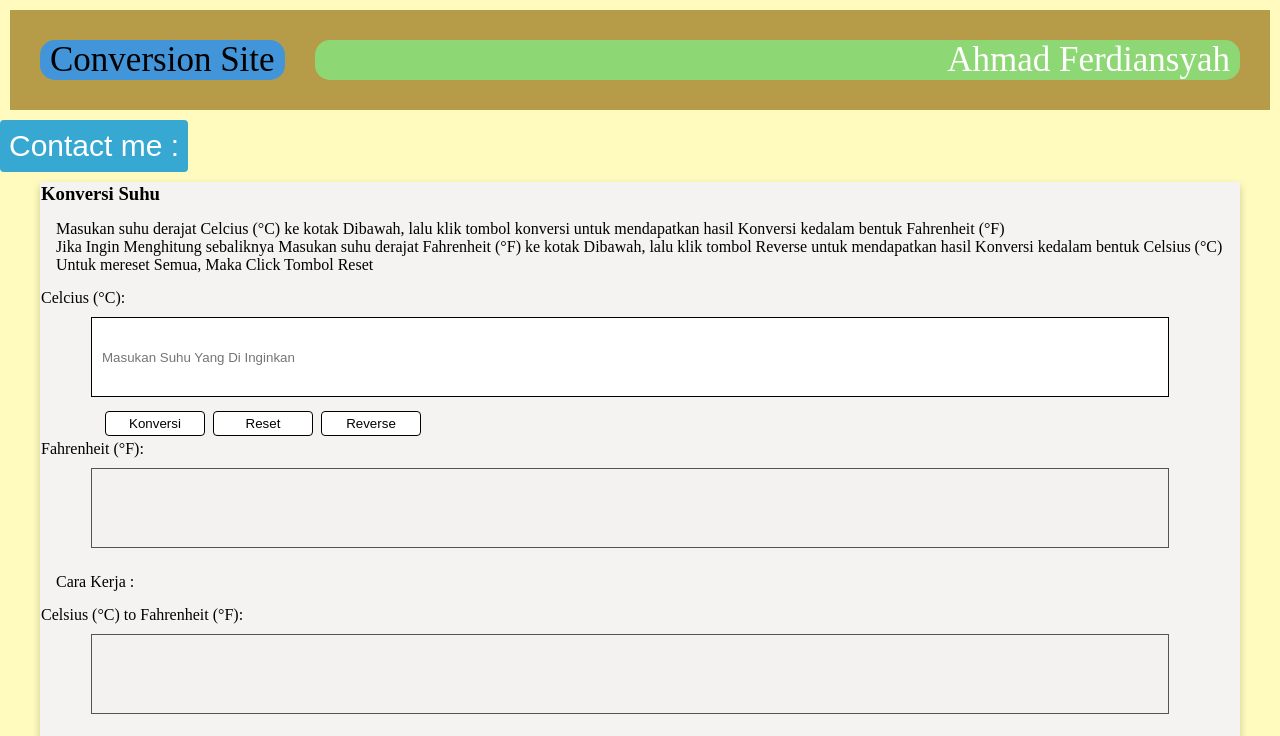
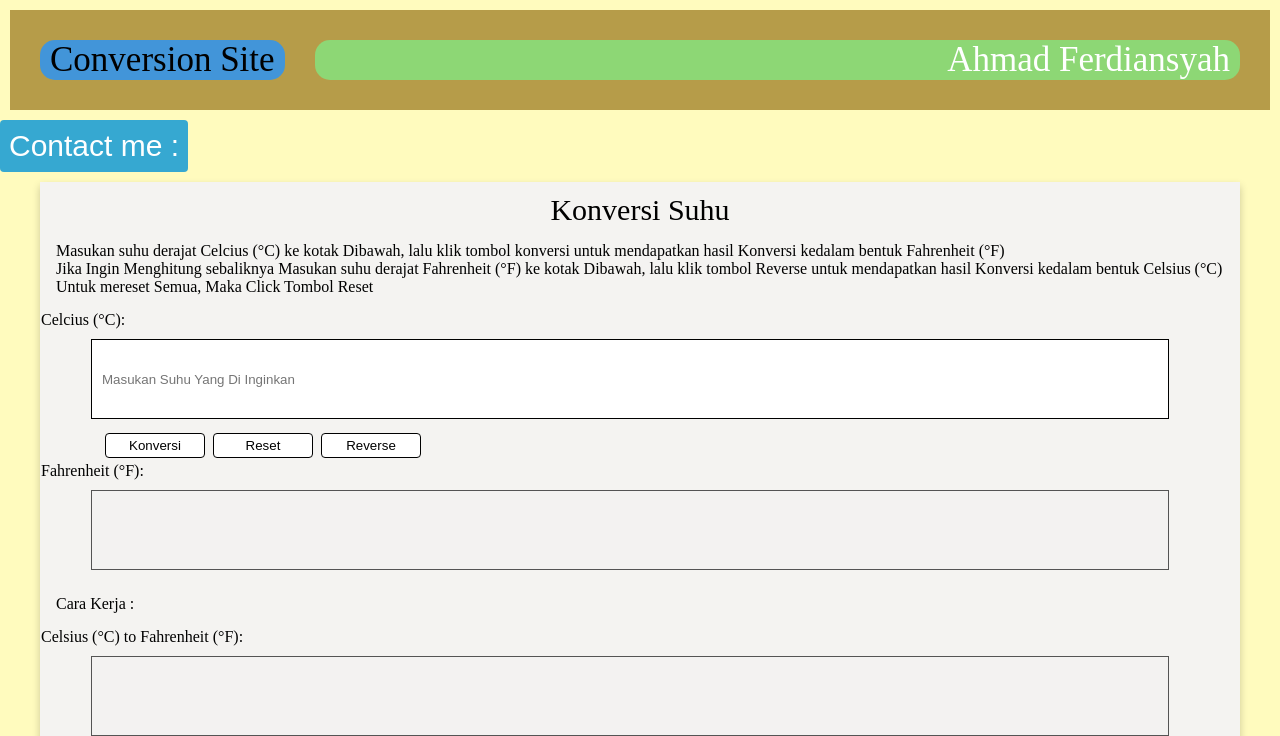
Before and after one commit to revou-fundamental-course/12-jun-23-syamers24, a plain HTML site: page index.html in a window 1280 px wide. Shown: the top 736 px of the page. Drawn offline with Linux system fonts and the light colour scheme.

Commit message:
final 1.3

```diff
--- a/css/style.css
+++ b/css/style.css
@@ -67,6 +67,12 @@
 /*Hover untuk tambahan di sidebar*/
 .card:hover {
     box-shadow: 0 8px 16px 0 rgba(99, 238, 53, 0.663);
+}
+/*Css Untuk Fromating Class H3*/
+.h3 {
+  text-align: center;
+  font-size: 30px;
+  margin: 10px 0 0 0 ;
 }
 /*Css untuk margin*/
 .pgr {
--- a/index.html
+++ b/index.html
@@ -35,7 +35,7 @@
                     <!-- dibawah ini adalah codingan inti Web Conversion dengan section sebagain penanda-->
             <section class="card1">
                 <section class="mp">
-                    <h3 class="h3">Konversi Suhu</h3>
+                    <p class="h3">Konversi Suhu</p>
                     <div id="ket" class="pgr">
                     <p>Masukan suhu derajat Celcius (&deg;C) ke kotak Dibawah, lalu klik tombol konversi untuk mendapatkan hasil Konversi kedalam bentuk Fahrenheit (&deg;F)</p>
                     <p>Jika Ingin Menghitung sebaliknya Masukan suhu derajat Fahrenheit (&deg;F) ke kotak Dibawah, lalu klik tombol Reverse untuk mendapatkan hasil Konversi kedalam bentuk Celsius (&deg;C)</p>
```
